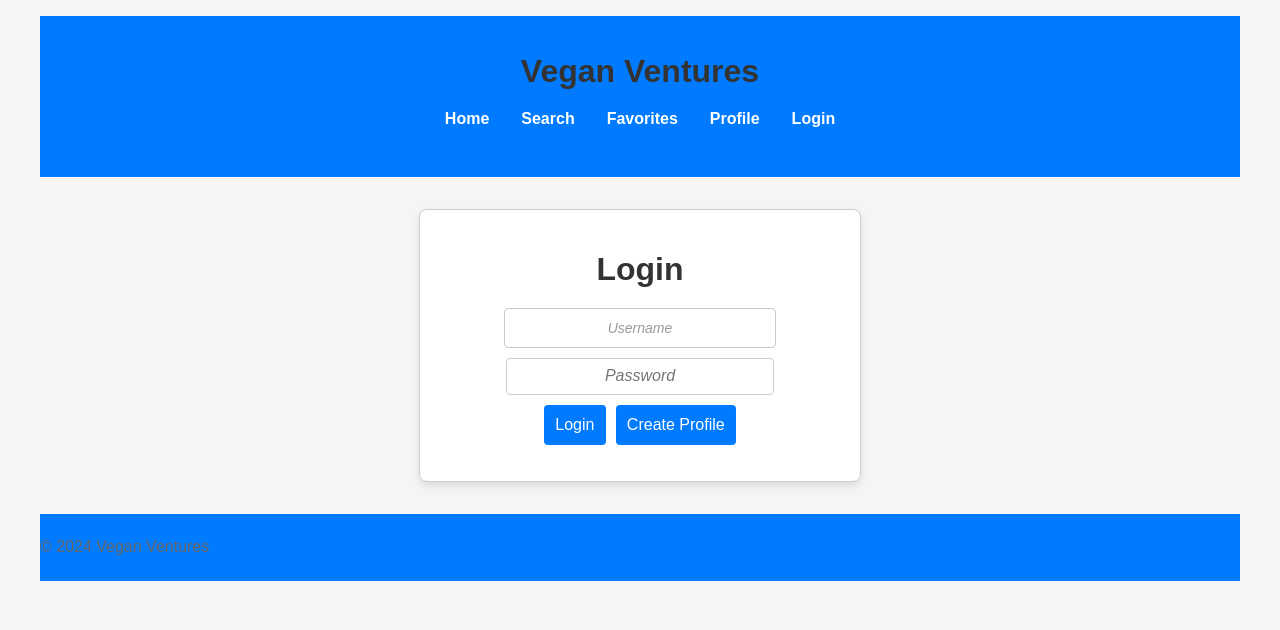
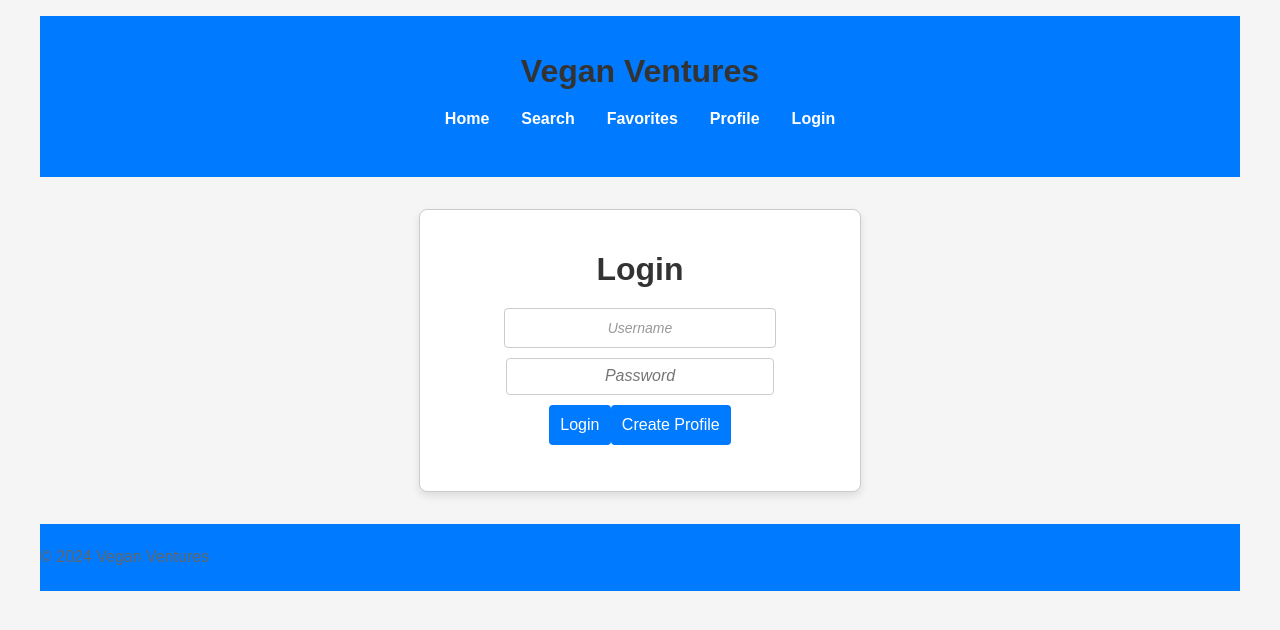
Before and after one commit to Nmsviper93/VeganVentures-Frontend, a React (Create React App) app in the folder Frontend/: page /login in a window 1280 px wide. Shown: the top 630 px of the page. Built offline with nearby package versions, Linux system fonts and the light colour scheme.

Commit message:
Update LoginPage.css

```diff
--- a/Frontend/src/styles/LoginPage.css
+++ b/Frontend/src/styles/LoginPage.css
@@ -34,14 +34,9 @@ input::placeholder {
     font-style: italic;
 }
 
-.button-container {
-    display: flex;
-    justify-content: space-between;
-    gap: 10px;
-}
-
 button {
     padding: 10px 20px;
+    margin-bottom: 10px;
     border: none;
     border-radius: 4px;
     cursor: pointer;
@@ -59,64 +54,7 @@ button[type="button"] {
     align-items: center;
 }
 
-
-
-
-
-
-/* .login-container {
-    padding: 2em;
-    max-width: 400px;
-    margin: auto;
-    background-color: white;
-    box-shadow: 0 0 10px rgba(0,0,0,0.1);
-    border-radius: 8px;
-}
-
-h1 {
-    text-align: center;
-    color: #333;
-}
-
-form {
-    display: flex;
-    flex-direction: column;
-    align-items: center;
-}
-
-div {
-    margin-bottom: 1em;
-}
-
-label {
-    margin-bottom: 0.5em;
-    color: #666;
-    padding: 6px;
-}
-
-input {
-    padding: 0.5em;
-    border: 1px solid #ccc;
-    border-radius: 5px;
-    text-align: center;
-}
-
-button {
-    padding: 5px;
-    color: white;
-    background-color: #007BFF;
-    border: none;
-    border-radius: 4px;
-    cursor: pointer;
-    align-items: center;
-}
-
-button:hover {
-    background-color: #0056b3;
-}
-
 .error-message {
     color: red;
     text-align: center;
 }
- */
```
